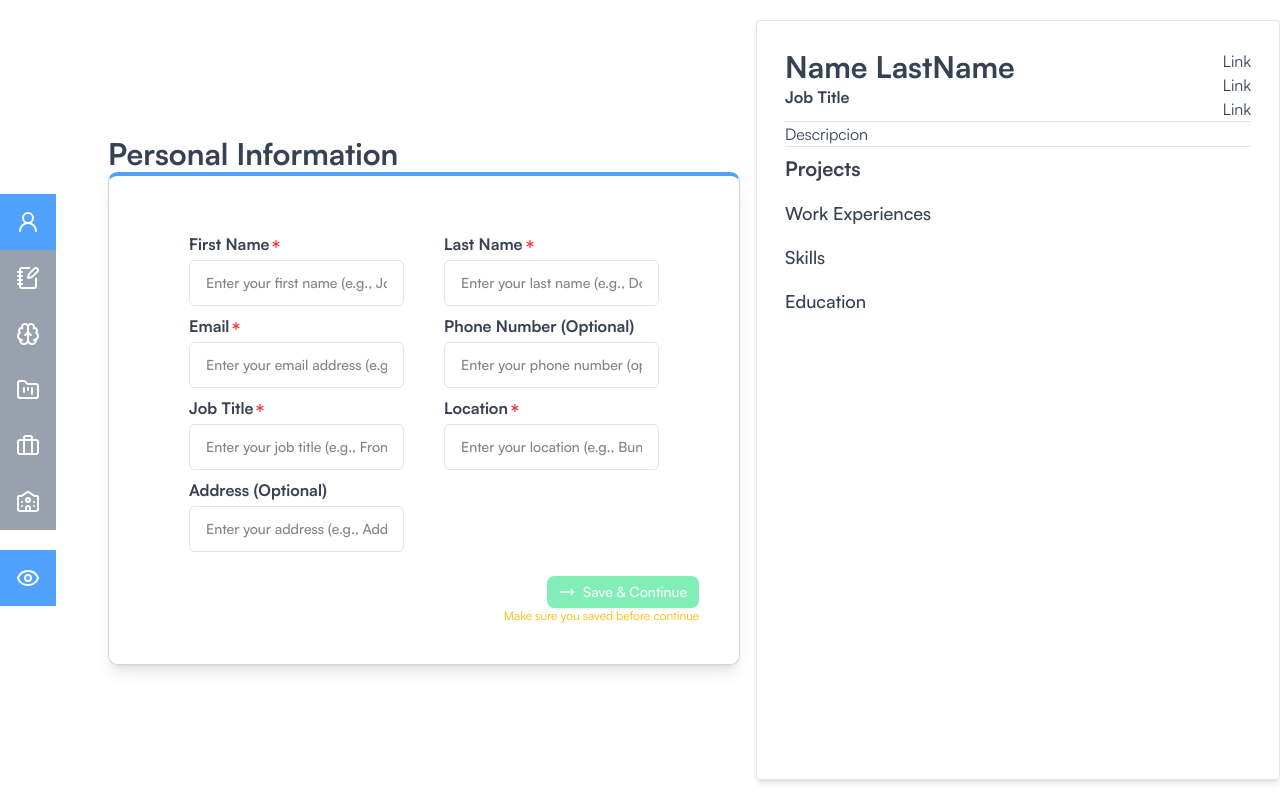
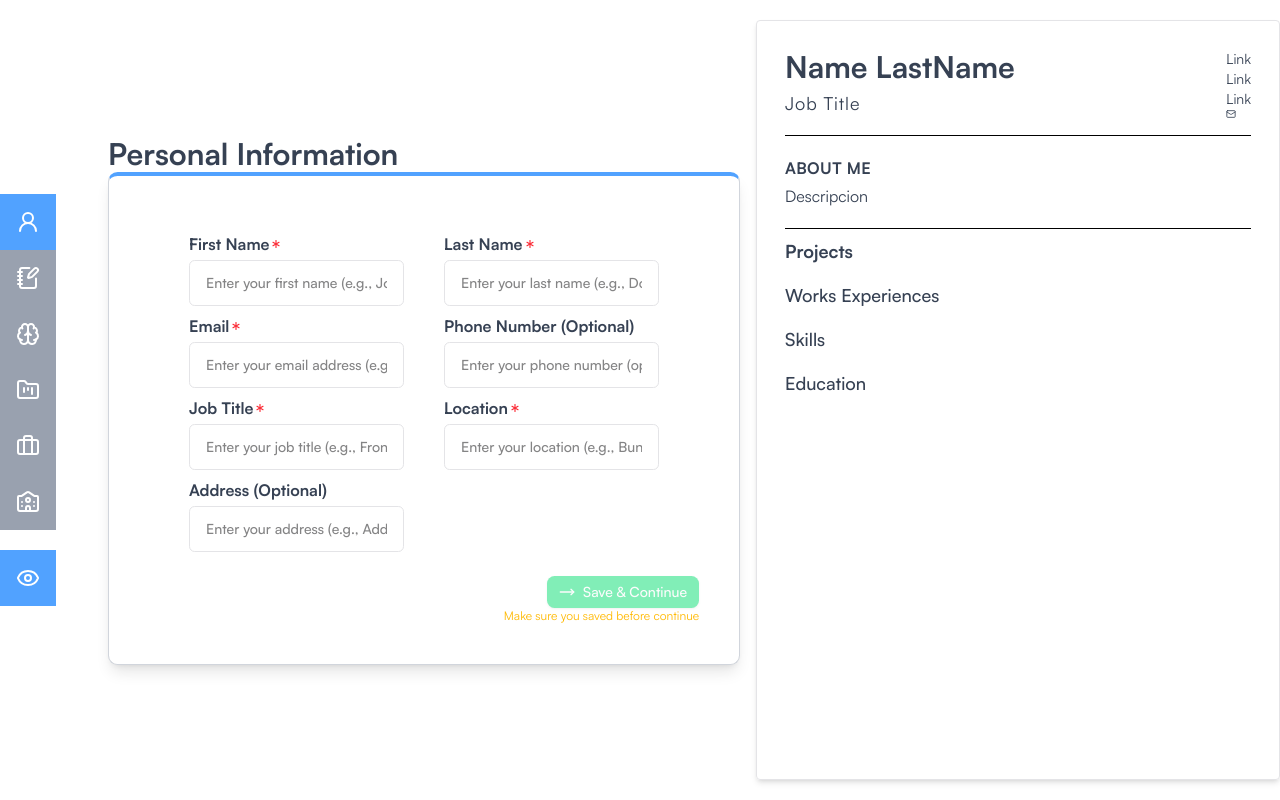
Before and after one commit to marcosarias21/resume-builder-ai, a React (Vite) app: page / in a window 1280 px wide. Both pictures are taken after a click on the button 28 px from the left and 578 px from the top of the page. Built offline with nearby package versions, Linux system fonts and the light colour scheme.

Commit message:
CV finished

```diff
--- a/src/components/Forms/EducationForm/EducationForm.tsx
+++ b/src/components/Forms/EducationForm/EducationForm.tsx
@@ -90,7 +90,7 @@ const EducationForm = () => {
           </div>
           <div className="flex justify-between my-10">
             <div className="flex gap-2">
-              <Button  onClick={() => append({ universityName: "", degree: "", major: "", start: "", end: "" })} type="button" className="text-blue-500 border-1 bg-white border-gray-200 hover:bg-inherit" size={"lg"}>+ Add More Work Experiences</Button>
+              <Button  onClick={() => append({ universityName: "", degree: "", major: "", start: "", end: "" })} type="button" className="text-blue-500 border-1 bg-white border-gray-200 hover:bg-inherit" size={"lg"}>+ Add More Education</Button>
               <Button type="button" onClick={() => remove(-1)} className="text-red-500 border-1 bg-white border-gray-200 hover:bg-inherit" size={"lg"}>- Remove</Button>
             </div>
           </div>
--- a/src/components/Forms/PersonalInfoForm/PersonalInfoForm.tsx
+++ b/src/components/Forms/PersonalInfoForm/PersonalInfoForm.tsx
@@ -23,7 +23,7 @@ const PersonalInfoForm = () => {
 
   useEffect(() => {
     if (data) {
-      if (data) Object.keys(data).forEach((key) => setValue(key as keyof PersonalInfo, data.personalInfo?.[key as keyof PersonalInfo]))
+      if (data?.personalInfo) Object.keys(data?.personalInfo).forEach((key) => setValue(key as keyof PersonalInfo, data.personalInfo?.[key as keyof PersonalInfo]))
     }
   }, [])
 
--- a/src/components/Forms/ProjectsForm/ProjectsForm.tsx
+++ b/src/components/Forms/ProjectsForm/ProjectsForm.tsx
@@ -26,8 +26,9 @@ const ProjectsForm = () => {
   const [descriptionArray, setDescriptionArray] = useState(Array(3).fill(null))
   const [loading, setLoading] = useState<boolean>(false)
   const values = watch()
-  const prompt = `Improve it a concise and professional project description for a resume.:`
-  const { addArray, removeArray } = useActionForm({array: descriptionArray, setArray: setDescriptionArray})
+  const prompt = `Generate a concise, professional project description for a resume, improving the following text:
+  Context: ${data?.projects?.[currentIndex]}`;
+    const { addArray, removeArray } = useActionForm({array: descriptionArray, setArray: setDescriptionArray})
   const onSubmit = (values: z.infer<typeof ProjectsSchema>) => {
     console.log(values)
     const filteredValues = values.project.map(project => ({...project, listDescription: project.listDescription.filter(p => p != "")}))
--- a/src/components/Forms/SummeryForm/SummeryForm.tsx
+++ b/src/components/Forms/SummeryForm/SummeryForm.tsx
@@ -14,7 +14,7 @@ import { EXAMPLES_LINKS, EXAMPLES_NETWORK } from "@/helpers/examples"
 const SummeryForm = () => {
   const { saveData, data } = useDataStore()
   const [loading, setLoading] = useState<boolean>(false)
-  const prompt = `Generate just an about me as if it were a resume based only on this data: ${data?.jobTitle}`
+  const prompt = `Generate just an about me as if it were a resume based only on this data: ${data?.personalInfo?.jobTitle}`
   const [text, setText] = useState<string | undefined>("")
   let linksArray: string[] = (Array(3).fill(null))
   const { register, handleSubmit, setValue  } = useForm<z.infer<typeof summarySchema>>({
--- a/src/components/LiveTemplateCV/LiveTemplateCV.tsx
+++ b/src/components/LiveTemplateCV/LiveTemplateCV.tsx
@@ -1,43 +1,51 @@
 import { LINKS_ICONS } from "@/helpers/icons"
 import { useDataStore } from "@/store/dataStore"
-import { Github, Tv2Icon } from "lucide-react"
+import { Github, Mail, Tv2Icon } from "lucide-react"
 
 const LiveTemplateCV = () => {
   const { data } = useDataStore()
   return (
     <div className='border-1 flex flex-col flex-wrap rounded shadow-md w-full h-full p-7 text-gray-700'>
-      <div className='flex justify-between'>
-        <div>
-          {data?.personalInfo?.lastName ? <h1 className='text-3xl font-bold'>{data?.personalInfo.firstName} {data?.personalInfo.lastName}</h1> : <h1 className="text-3xl font-bold">Name LastName</h1> }
-          <h3 className='text-md font-bold'>{data?.personalInfo?.jobTitle ? data?.personalInfo?.jobTitle?.toLocaleUpperCase() : "Job Title"}</h3>
+      <div className='flex justify-between mb-4'>
+        <div className="flex flex-col gap-1">
+          {data?.personalInfo?.lastName ? <h1 className='text-3xl font-bold tracking-wide'>{data?.personalInfo.firstName.toLocaleUpperCase()} {data?.personalInfo.lastName.toLocaleUpperCase()}</h1> : <h1 className="text-3xl font-bold">Name LastName</h1> }
+          <h2 className='text-lg tracking-wider'>{data?.personalInfo?.jobTitle ? data?.personalInfo?.jobTitle?.toLocaleUpperCase() : "Job Title"}</h2>
         </div>
-        <div className='flex flex-col'>
+        <div className='flex flex-col text-sm'>
           {!data?.summery?.socialMedia &&
           <div className="flex flex-col">
             <a>Link</a>
             <a>Link</a>
             <a>Link</a>
           </div>}
+          <div className="text-sm">
+            <p className="flex items-center gap-1 text-xs"><Mail size={10} />{data?.personalInfo?.email}</p>
           {data?.summery?.socialMedia?.map((link, index) =>
-            <a className="flex" key={index} href={link.link}>{LINKS_ICONS[index]}{link.text}</a>
+            <a className="flex items-center gap-2" key={index} href={link.link}>{LINKS_ICONS[index]}{link.text}</a>
           )}
+          </div>
         </div>
       </div>
-      <hr />
-      <div className="flex flex-wrap">
-        {!data?.summery && "Descripcion"}
-        <p>{data ? data?.summery?.description : ""}</p>
+      <hr className="border-black" />
+      <div className="flex flex-col flex-wrap my-5 gap-1">
+        <div>
+          <h2 className="text-md font-bold tracking-wide">ABOUT ME</h2>
+        </div>
+        <div>
+          {!data?.summery && "Descripcion"}
+          <p className="text-sm ">{data?.summery?.description}</p>
+        </div>
       </div>
-      <hr />
+      <hr className="border-black" />
       <div className="flex flex-col mt-2">
-        <h2 className="text-xl font-bold">Projects</h2>
+        <h2 className="text-lg font-bold">Projects</h2>
         {data?.projects?.map((project, index) =>
-        <div key={index} className="flex flex-col">
-          <h2 className="text-lg font-medium">{project.name}</h2>
-          <p className="text-md">Technologies used: {project.techStack}</p>
-          <div className="flex gap-3 text-sm">
-            <a href={project.demo} className="flex items-center gap-1"><Tv2Icon size={14} />Website</a>
-            <a href={project.repository} className="flex items-center gap-1"><Github size={14} />Code</a>
+        <div key={index} className="flex flex-col text-sm mb-2">
+          <h2 className="text-md font-bold">{project.name}</h2>
+          <p className="text-sms">Technologies used: {project.techStack.split(' ').join(', ')}</p>
+          <div className="flex gap-3 text-xs">
+            <a href={project.demo} className="flex items-center gap-1"><Tv2Icon size={10} />Website</a>
+            <a href={project.repository} className="flex items-center gap-1"><Github size={10} />Code</a>
           </div>
           <ul className="list-disc pl-5">
             {project?.listDescription?.map((desc, index) =>
@@ -47,13 +55,38 @@ const LiveTemplateCV = () => {
         </div>)}
       </div>
       <div className="mt-4">
-        <h2 className="text-lg font-medium">Work Experiences</h2>
+        <h2 className="text-lg font-medium">Works Experiences</h2>
+        {data?.works?.map((work, index) =>
+        <div key={index}>
+          <div className="flex flex-col text-sm mb-2">
+            <div className="flex gap-2 items-center">
+              <h2 className="text-md font-bold">{work.workCompany}</h2>
+              <span className="text-xs font-medium">({work.start} - {work.end})</span>
+            </div>
+            <p className="text-sms">{work.summery}</p>
+          </div>
+        </div>
+        )}
       </div>
       <div className="mt-4">
         <h2 className="text-lg font-medium">Skills</h2>
+        <div className="grid grid-cols-3 list-disc text-sm">
+         {data?.skills?.map((skill, index) =>
+          <li key={index}>{skill}</li>
+         )}
+        </div>
       </div>
       <div className="mt-4">
         <h2 className="text-lg font-medium">Education</h2>
+        <div className="grid grid-cols-3 text-xs list-disc">
+          {data?.educations?.map((education, index) =>
+            <div key={index}>
+              <h4 className="font-medium">{education.degree} {education.major}</h4>
+              <p className="font-medium">{education.universityName} ({education.start} - {education.end})</p>
+              <p>Status: </p>
+            </div>
+          )}
+        </div>
       </div>
     </div>
   )
```
